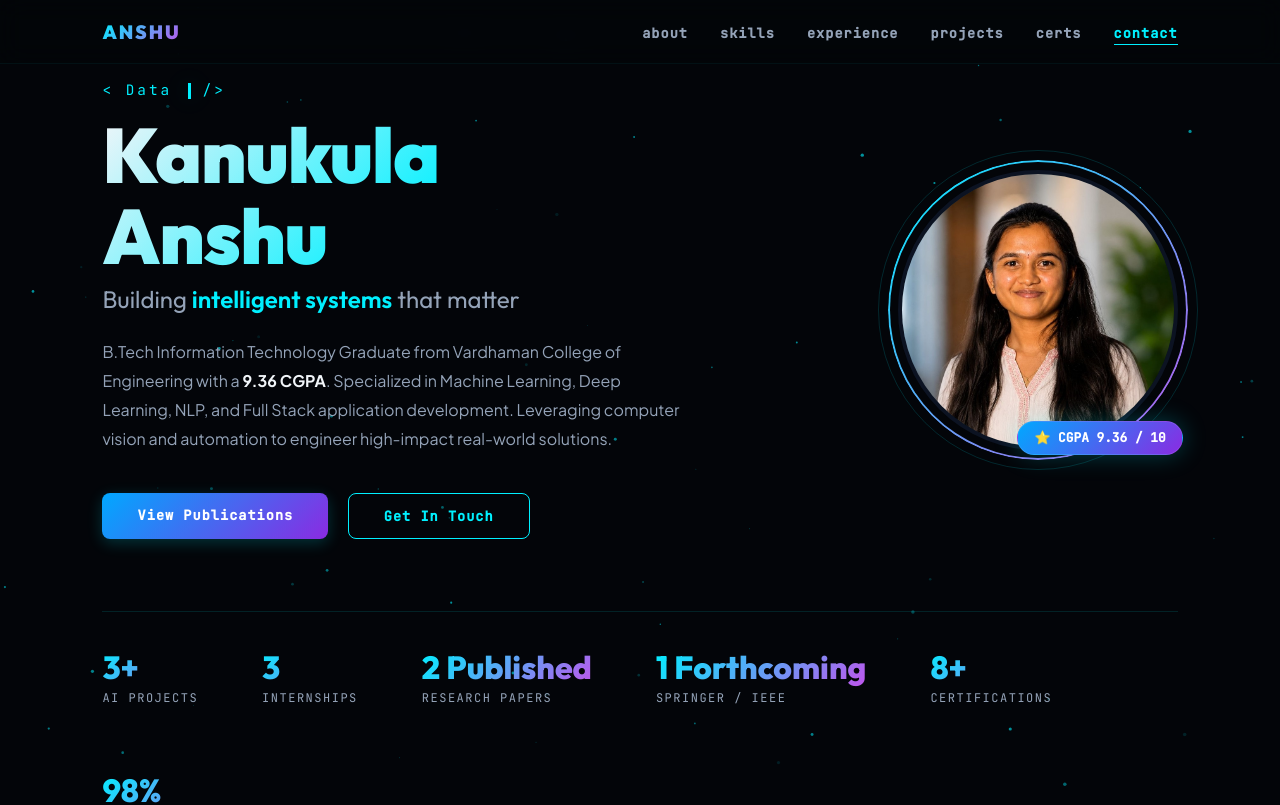
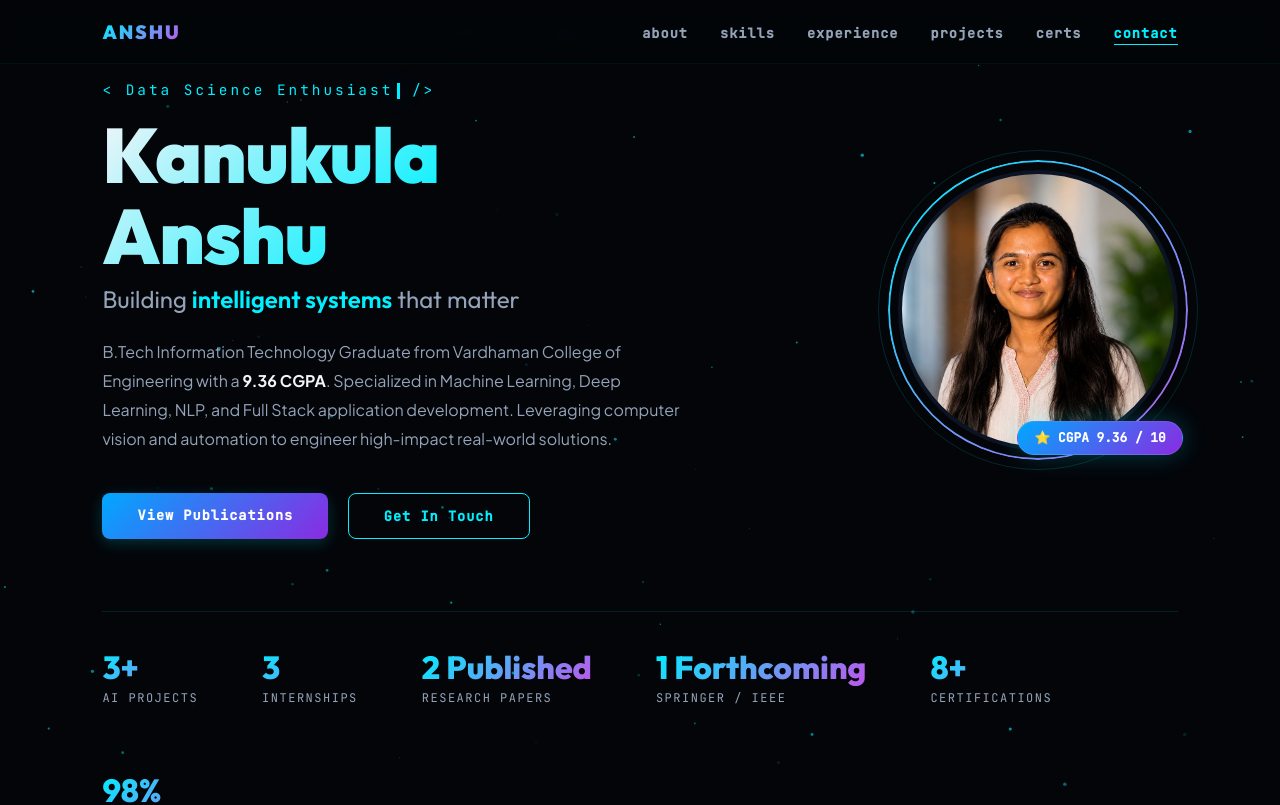
Before and after one commit to Anshukanukula/anshu-portfolio, a React (Vite) app: page / in a window 1280 px wide. Shown: the top 805 px of the page. Built offline with nearby package versions, Linux system fonts and the light colour scheme.

Commit message:
Update typewriter words to Aspiring AI/ML Engineer, Data Science Enthusiast, and Aspiring AI Agent & ML Engineer

```diff
--- a/src/components/Hero.jsx
+++ b/src/components/Hero.jsx
@@ -65,7 +65,7 @@ export default function Hero() {
     return () => clearTimeout(timer);
   }, []);
 
-  const words = ['Aspiring AI/ML Engineer', 'Data Analyst'];
+  const words = ['Aspiring AI/ML Engineer', 'Data Science Enthusiast', 'Aspiring AI Agent & ML Engineer'];
   const [wordIdx, setWordIdx] = useState(0);
   const [subIndex, setSubIndex] = useState(0);
   const [isDeleting, setIsDeleting] = useState(false);
```
